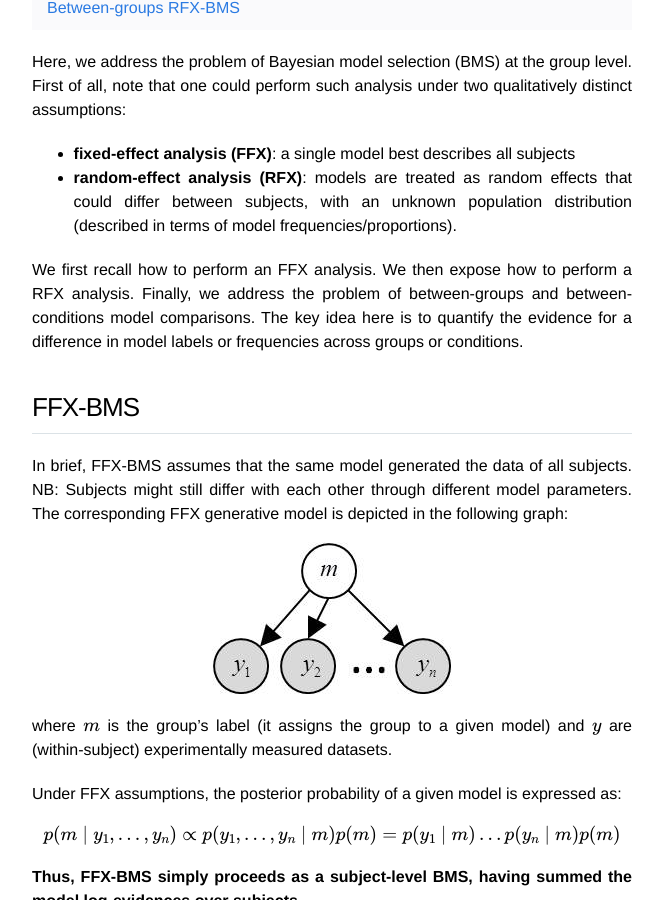
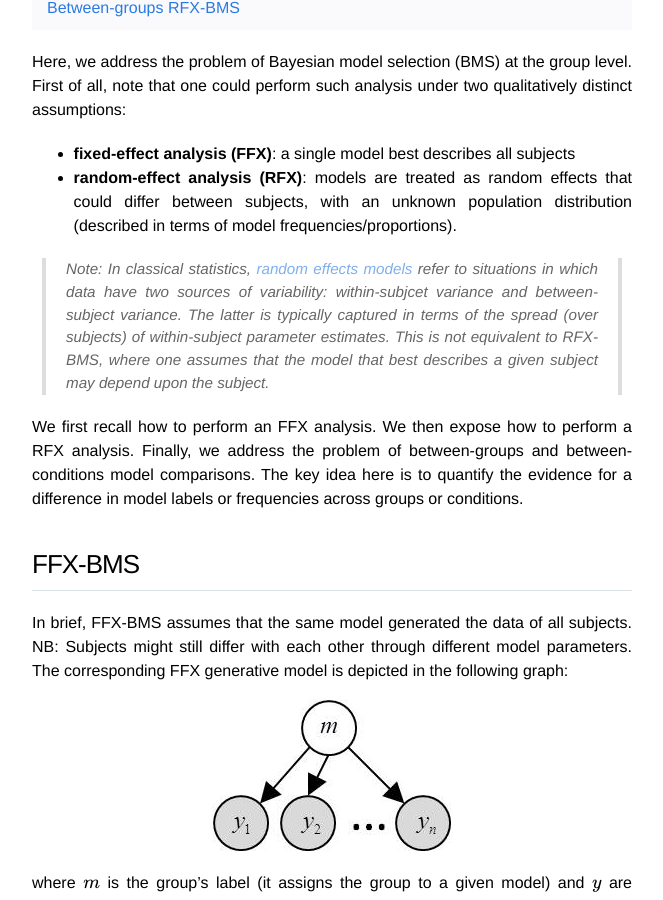
Before and after one commit to MBB-team/VBA-toolbox, a Jekyll site: the page built from _wiki/BMS-for-group-studies.md, in a window 1280 px wide and 900 px high, scrolled down 343 px. Shown: the whole window, without its empty margins (308-971 px from the left). Built offline with Jekyll 4.4.1, drawn with Linux system fonts in a browser that asks for light colours; nearby versions of some CDN libraries; formulas are drawn with MathJax 3.

Commit message:
Update BMS-for-group-studies.md

```diff
--- a/_wiki/BMS-for-group-studies.md
+++ b/_wiki/BMS-for-group-studies.md
@@ -8,6 +8,8 @@ Here, we address the problem of Bayesian model selection (BMS) at the group leve
 
 - **fixed-effect analysis (FFX)**: a single model best describes all subjects
 - **random-effect analysis (RFX)**: models are treated as random effects that could differ between subjects, with an unknown population distribution (described in terms of model frequencies/proportions).
+
+> Note: In classical statistics, [random effects models](https://en.wikipedia.org/wiki/Random_effects_model) refer to situations in which data have two sources of variability: within-subjcet variance and between-subject variance. The latter is typically captured in terms of the spread (over subjects) of within-subject parameter estimates. This is not equivalent to RFX-BMS, where one assumes that the model that best describes a given subject may depend upon the subject.
 
 We first recall how to perform an FFX analysis. We then expose how to perform a RFX analysis. Finally, we address the problem of between-groups and between-conditions model comparisons. The key idea here is to quantify the evidence for a difference in model labels or frequencies across groups or conditions.
 
```
